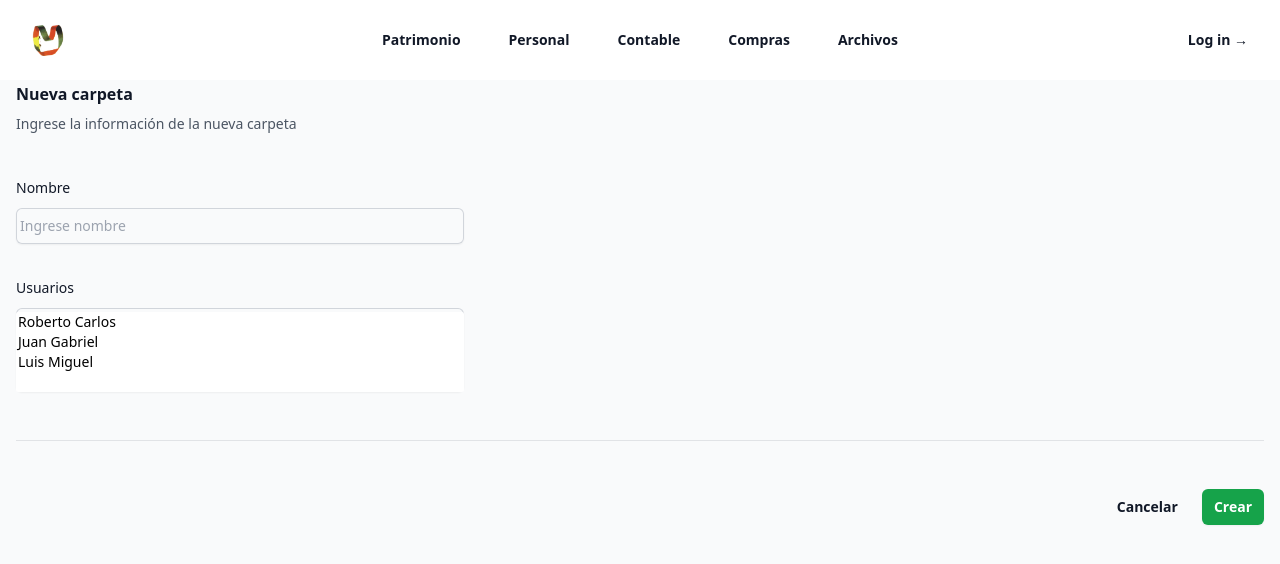
After one commit to MilenaConfeggi/CIDEPINT-UNLP, a Flask app: page /archivos/carpeta/agregar in a window 1280 px wide. The commit adds this page. Shown: the top 564 px of the page. Run offline with Flask 3, Linux system fonts and the light colour scheme; parts of the project's set-up code (start-up, migrations or seed data) failed here and were passed over; some libraries are stand-ins or nearby versions.

Commit message:
Carpetas y archivos para todos

```diff
--- a/administracion/pyproject.toml
+++ b/administracion/pyproject.toml
@@ -16,6 +16,7 @@ python-dotenv = "^1.0.1"
 flask-wtf = "^1.2.2"
 pymysql = "^1.1.1"
 cryptography = "^43.0.3"
+werkzeug = "^3.1.3"
 
 
 [build-system]
--- /dev/null
+++ b/administracion/src/web/controllers/archivos_admin.py
@@ -0,0 +1,82 @@
+import os
+from administracion.src.core.servicios import archivos_admin as servicio_archivos
+from flask import Blueprint, render_template, request, redirect, url_for, flash, send_from_directory
+from administracion.src.web.forms.carpeta_nueva import FormularioNuevaCarpeta
+
+bp = Blueprint("archivos",__name__,url_prefix="/archivos")
+
+@bp.get("/")
+def index():
+    carpetas = servicio_archivos.listar_carpetas()
+
+    return render_template("archivos_admin/lista_carpetas.html",carpetas=carpetas)
+
+
+@bp.get("/carpeta/<int:id_carpeta>")
+def ver_carpeta(id_carpeta):
+    archivos = servicio_archivos.listar_archivos_de_carpeta(id_carpeta)
+    carpeta = servicio_archivos.conseguir_carpeta_de_id(id_carpeta)
+
+    if not carpeta:
+        flash("Carpeta no encontrada", 'error')
+        return redirect(url_for('archivos.index'))
+
+    return render_template("archivos_admin/lista_archivos.html",archivos=archivos, carpeta=carpeta)
+
+
+@bp.get("/carpeta/agregar")
+def nueva_carpeta():
+    form = FormularioNuevaCarpeta()
+
+    return render_template("archivos_admin/nueva_carpeta.html",form=form)
+
+
+@bp.post("/carpeta/agregar")
+def agregar_carpeta():
+    form = FormularioNuevaCarpeta(request.form)
+    if form.validate_on_submit():
+        data = request.form
+
+        carpeta = servicio_archivos.crear_carpeta(
+                nombre=data.get('nombre'),
+                usuarios_lee=data.get('usuarios_lee'),
+                usuarios_edita=data.get('usuarios_edita'),
+            )
+        flash('Carpeta agregada correctamente', 'success')
+        return redirect (url_for("archivos.ver_carpeta", id_carpeta=carpeta.id))
+    else:
+        # Obtener el primer campo con error
+        first_error_field = next(iter(form.errors))
+        first_error_message = form.errors[first_error_field][0]  # Primer error del campo
+        # Mostrar el error
+        flash(f"El campo {getattr(form, first_error_field).label.text} {first_error_message}", 'error')
+        return render_template("archivos_admin/nueva_carpeta.html", form=form)
+
+
+@bp.post("/carpeta/subir/<int:id_carpeta>")
+def subir_archivo(id_carpeta: int):
+
+    if 'archivo' in request.files and request.files['archivo'].filename != '':
+        archivo = request.files['archivo']
+
+        servicio_archivos.guardar_archivo_en_carpeta(id_carpeta, archivo)
+
+        flash("Archivo subido correctamente", "success")
+    else:
+        flash(
+            "Error en la subida del archivo, por favor intenta de nuevo",
+            "error",
+        )
+    return redirect(url_for('archivos.ver_carpeta',id_carpeta=id_carpeta))
+
+@bp.get("/descargar/<int:id_carpeta>/<int:id_archivo>")
+def descargar_archivo(id_carpeta, id_archivo):
+    directorio = servicio_archivos.conseguir_directorio(id_carpeta)
+    archivo = servicio_archivos.conseguir_archivo_de_id(id_archivo)
+
+    filepath = os.path.join(directorio, archivo.nombre)
+    if not os.path.exists(filepath):
+        flash("Archivo no encontrado", "error")
+        return redirect(url_for('archivos.ver_carpeta',id_carpeta=id_carpeta))
+
+    return send_from_directory(directorio, archivo.nombre)
--- a/administracion/src/web/controllers/patrimonio.py
+++ b/administracion/src/web/controllers/patrimonio.py
@@ -60,7 +60,7 @@ def crear_bien():
         first_error_field = next(iter(form.errors))
         first_error_message = form.errors[first_error_field][0]  # Primer error del campo
         # Mostrar el error
-        flash(f"El campo {getattr(form, first_error_field).label.text} {first_error_message}", 'danger')
+        flash(f"El campo {getattr(form, first_error_field).label.text} {first_error_message}", 'error')
         return render_template("patrimonio/formulario_nuevo.html", form=form)
 
 
@@ -81,5 +81,5 @@ def dar_de_baja_bien():
         first_error_field = next(iter(form.errors))
         first_error_message = form.errors[first_error_field][0]  # Primer error del campo
         # Mostrar el error
-        flash(f"El campo {getattr(form, first_error_field).label.text} {first_error_message}", 'danger')
+        flash(f"El campo {getattr(form, first_error_field).label.text} {first_error_message}", 'error')
         return render_template("patrimonio/formulario_nuevo.html", form=form)
--- a/administracion/src/web/controllers/rutas.py
+++ b/administracion/src/web/controllers/rutas.py
@@ -1,9 +1,11 @@
 from flask import render_template
 from administracion.src.web.controllers.patrimonio import bp as patrimonio_bp
+from administracion.src.web.controllers.archivos_admin import bp as archivos_bp
 
 def registrar_rutas(app):
 
     app.register_blueprint(patrimonio_bp)
+    app.register_blueprint(archivos_bp)
 
     @app.route("/")
     def landing_page():
--- a/administracion/src/web/forms/bien_nuevo.py
+++ b/administracion/src/web/forms/bien_nuevo.py
@@ -6,7 +6,7 @@ import re
 class FormularioNuevoBien(FlaskForm):
     def validar_solo_numeros(self, field):
         if not re.match(r"^\d+$", field.data):
-            raise ValidationError("El campo solo puede contener números.")
+            raise ValidationError("solo puede contener números.")
 
     titulo = StringField('Titulo', validators=[DataRequired(message="es requerido"),
                                              Length(max=50,message="no puede exceder los 50 caracteres")],
--- /dev/null
+++ b/administracion/src/web/forms/carpeta_nueva.py
@@ -0,0 +1,18 @@
+from flask_wtf import FlaskForm
+from wtforms import StringField, SelectMultipleField, TextAreaField, IntegerField, ValidationError
+from wtforms.validators import DataRequired, Length, Optional, NumberRange
+import re
+
+class FormularioNuevaCarpeta(FlaskForm):
+
+    nombre = StringField('Nombre', validators=[DataRequired(message="es requerido"),
+                                             Length(max=255,message="no puede exceder los 255 caracteres")],
+                       render_kw={"aria-label": "Titulo"}
+                       )
+
+    usuarios = SelectMultipleField('Usuarios',coerce=int, validators=[Optional()], render_kw={"aria-label": "Usuarios"})
+
+    def __init__(self, *args, **kwargs):
+        super(FormularioNuevaCarpeta, self).__init__(*args, **kwargs)
+        self.usuarios.choices = [(usuario['id'], f"{usuario['nombre']}") for usuario in [{'id': 1, 'nombre' : 'Roberto Carlos'}, {'id': 2, 'nombre' : 'Juan Gabriel'}, {'id': 3, 'nombre' : 'Luis Miguel'}]]
+        #self.usuarios.choices = [(usuario.id, f"{usuario.nombre} {usuario.apellido}") for usuario in servicio_usuarios.listar_usuarios_empleados()]
--- /dev/null
+++ b/administracion/src/web/templates/archivos_admin/nueva_carpeta.html
@@ -0,0 +1,39 @@
+{% extends 'layout.html' %}
+{% block title %}Nuevo Bien{% endblock %}
+{% block content %}
+    <form class="px-4" method="POST" action="{{ url_for('archivos.agregar_carpeta') }}">
+        {{ form.hidden_tag() }}
+
+        <div class="space-y-12">
+        <div class="border-b border-gray-900/10 pb-12">
+            <h2 class="text-base/7 font-semibold text-gray-900">Nueva carpeta</h2>
+            <p class="mt-1 text-sm/6 text-gray-600">Ingrese la información de la nueva carpeta</p>
+
+            <div class="mt-10 grid grid-cols-1 gap-x-6 gap-y-8 sm:grid-cols-6">
+                <div class="sm:col-span-4">
+                    <label for="nombre" class="block text-sm/6 font-medium text-gray-900">Nombre</label>
+                    <div class="mt-2">
+                        <div class="flex rounded-md shadow-sm ring-1 ring-inset ring-gray-300 focus-within:ring-2 focus-within:ring-inset focus-within:ring-indigo-600 sm:max-w-md">
+                            {{ form.nombre(class='form-control block flex-1 border-0 bg-transparent py-1.5 pl-1 text-gray-900 placeholder:text-gray-400 focus:ring-0 sm:text-sm/6', placeholder='Ingrese nombre') }}
+                        </div>
+                    </div>
+                </div>
+
+                <div class="sm:col-span-4">
+                    <label for="usuarios" class="block text-sm/6 font-medium text-gray-900">Usuarios</label>
+                    <div class="mt-2">
+                        <div class="flex rounded-md shadow-sm ring-1 ring-inset ring-gray-300 focus-within:ring-2 focus-within:ring-inset focus-within:ring-indigo-600 sm:max-w-md">
+                            {{ form.usuarios(class='block w-full mt-1 text-sm form-select focus:border-black-400 focus:outline-none focus:shadow-outline-black') }}
+                        </div>
+                    </div>
+                </div>
+
+            </div>
+        </div>
+
+        <div class="mt-6 flex items-center justify-end gap-x-6">
+        <a href="{{ url_for('archivos.index') }}" type="button" class="text-sm/6 font-semibold text-gray-900">Cancelar</a>
+        <button type="submit" class="rounded-md bg-green-600 px-3 py-2 text-sm font-semibold text-white shadow-sm hover:bg-green-500 focus-visible:outline focus-visible:outline-2 focus-visible:outline-offset-2 focus-visible:outline-green-600">Crear</button>
+        </div>
+    </form>
+{% endblock %}
--- a/administracion/src/web/templates/layout.html
+++ b/administracion/src/web/templates/layout.html
@@ -8,9 +8,40 @@
     </title>
     <script src="https://cdn.tailwindcss.com"></script>
   </head>
-  <body>
+  <body class="bg-gray-50">
     {% include "navbar.html" %}
     <div>
+      {% with messages = get_flashed_messages(with_categories=true) %}
+        {% if messages %}
+          <div class="px-4 mx-8 mt-5 mb-5">
+            {% for category, message in messages %}
+              {% if category == 'error' %}
+                {% set color = 'red' %}
+                {% set head = 'Error' %}
+              {% elif category == 'warning' %}
+                {% set color = 'yellow' %}
+                {% set head = 'Advertencia' %}
+              {% elif category == 'info' %}
+                {% set color = 'blue' %}
+                {% set head = 'Información' %}
+              {% elif category == 'success' %}
+                {% set color = 'green' %}
+                {% set head = 'Éxito' %}
+              {% endif %}
+
+              <div class="bg-{{ color }}-100 border-t-4 border-{{ color }}-500 rounded-b text-{{ color }}-900 px-4 py-3 shadow-md" role="alert">
+                <div class="flex">
+                  <div class="py-1"><svg class="fill-current h-6 w-6 text-{{ color }}-500 mr-4" viewBox="0 0 20 20"><path d="M2.93 17.07A10 10 0 1 1 17.07 2.93 10 10 0 0 1 2.93 17.07zm12.73-1.41A8 8 0 1 0 4.34 4.34a8 8 0 0 0 11.32 11.32zM9 11V9h2v6H9v-4zm0-6h2v2H9V5z"/></svg></div>
+                  <div>
+                    <p class="font-bold">{{ head }}</p>
+                    <p class="text-sm">{{ message }}</p>
+                  </div>
+                </div>
+              </div>
+            {% endfor %}
+          </div>
+        {% endif %}
+      {% endwith %}
       {% block content %}{% endblock %}
     </div>
     <footer>
--- a/administracion/src/web/templates/navbar.html
+++ b/administracion/src/web/templates/navbar.html
@@ -19,7 +19,7 @@
         <a href="#" class="text-sm/6 font-semibold text-gray-900">Personal</a>
         <a href="#" class="text-sm/6 font-semibold text-gray-900">Contable</a>
         <a href="#" class="text-sm/6 font-semibold text-gray-900">Compras</a>
-        <a href="#" class="text-sm/6 font-semibold text-gray-900">Archivos</a>
+        <a href="{{ url_for('archivos.index') }}" class="text-sm/6 font-semibold text-gray-900">Archivos</a>
       </div>
       <div class="hidden lg:flex lg:flex-1 lg:justify-end">
         <a href="#" class="text-sm/6 font-semibold text-gray-900">Log in <span aria-hidden="true">&rarr;</span></a>
--- a/administracion/src/web/templates/patrimonio/lista.html
+++ b/administracion/src/web/templates/patrimonio/lista.html
@@ -1,7 +1,7 @@
 {% extends 'layout.html' %}
 {% block title%} Bienes {% endblock %}
 {% block content%}
-    <div class="px-4 py-3 mb-8 bg-white rounded-lg shadow-md">
+    <div class="px-4 py-3 mx-8 mt-2 mb-8 bg-white rounded-lg shadow-md">
         <h3 class="mb-4 text-lg font-semibold text-gray-600">Búsqueda</h3>
             <hr />
             <form class="mb-4 flex flex-wrap justify-between items-end" method="get" action="{{ url_for('patrimonio.index') }}">
--- a/administracion/src/web/templates/patrimonio/ver_bien.html
+++ b/administracion/src/web/templates/patrimonio/ver_bien.html
@@ -1,7 +1,7 @@
 {% extends 'layout.html' %}
 {% block title%} Bien {% endblock %}
 {% block content%}
-<div class="px-4">
+<div class="px-4 mx-8">
     <div class="px-4 sm:px-0">
       <h3 class="text-base/7 font-semibold text-gray-900">{{ bien.titulo }}</h3>
     </div>
--- a/models/patrimonio/bien.py
+++ b/models/patrimonio/bien.py
@@ -10,6 +10,6 @@ class Bien(db.Model):
     descripcion = db.Column(db.String(200), nullable=False)
     motivo_baja = db.Column(db.String(200), nullable=True)
 
-    #archivos = db.relationship('Archivo', back_populates='bienes')
+    archivos = db.relationship('Archivo', back_populates='bienes')
     #id_area = db.Column(db.Integer, db.ForeignKey("areas.id"), nullable=False)
     #area = db.relationship('Area', back_populates='bienes')
```
Also changed, not shown: administracion/src/core/database.py (+71 -0 lines), administracion/src/core/servicios/archivos_admin.py (added, +100 -0 lines), administracion/src/web/templates/archivos_admin/lista_archivos.html (added, +62 -0 lines), administracion/src/web/templates/archivos_admin/lista_carpetas.html (added, +42 -0 lines), models/archivos_admin/archivo.py (added, +13 -0 lines), models/archivos_admin/carpeta.py (added, +21 -0 lines), models/archivos_admin/__init__.py (added), 1 other file.
